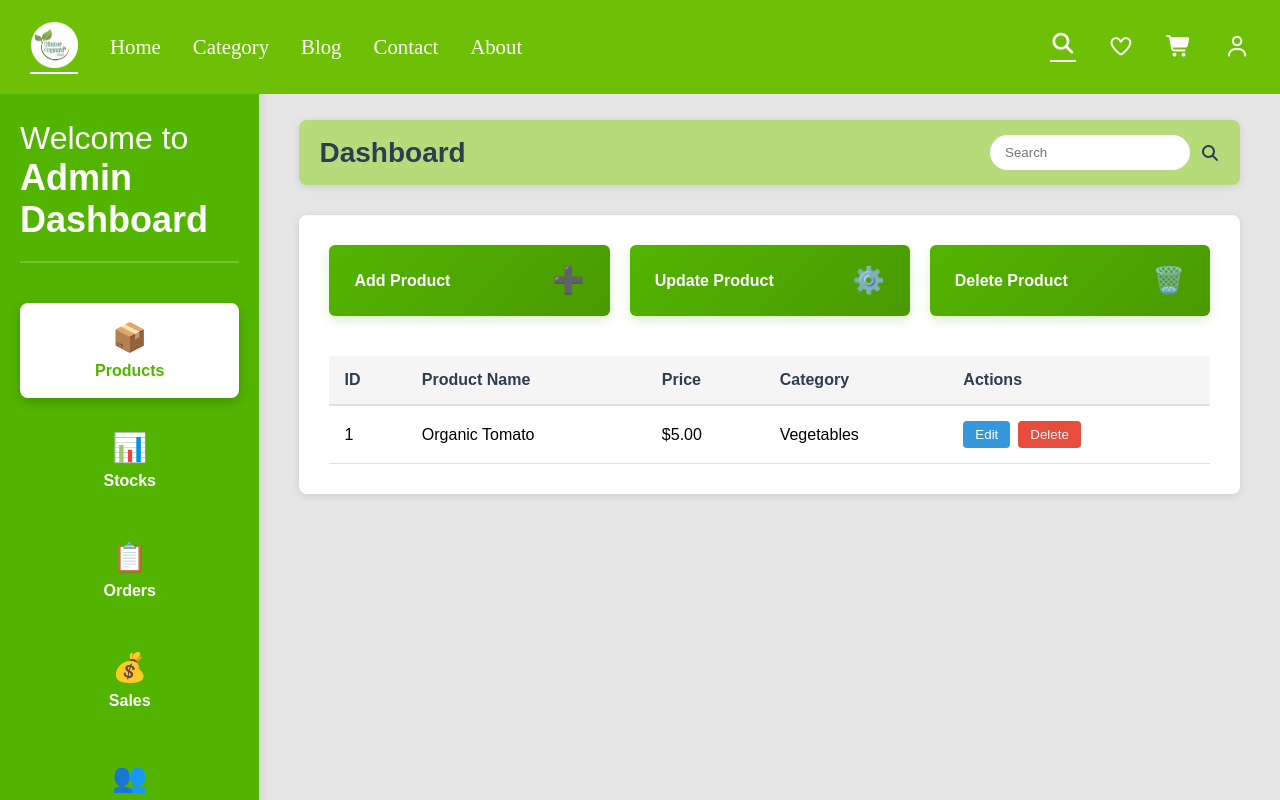
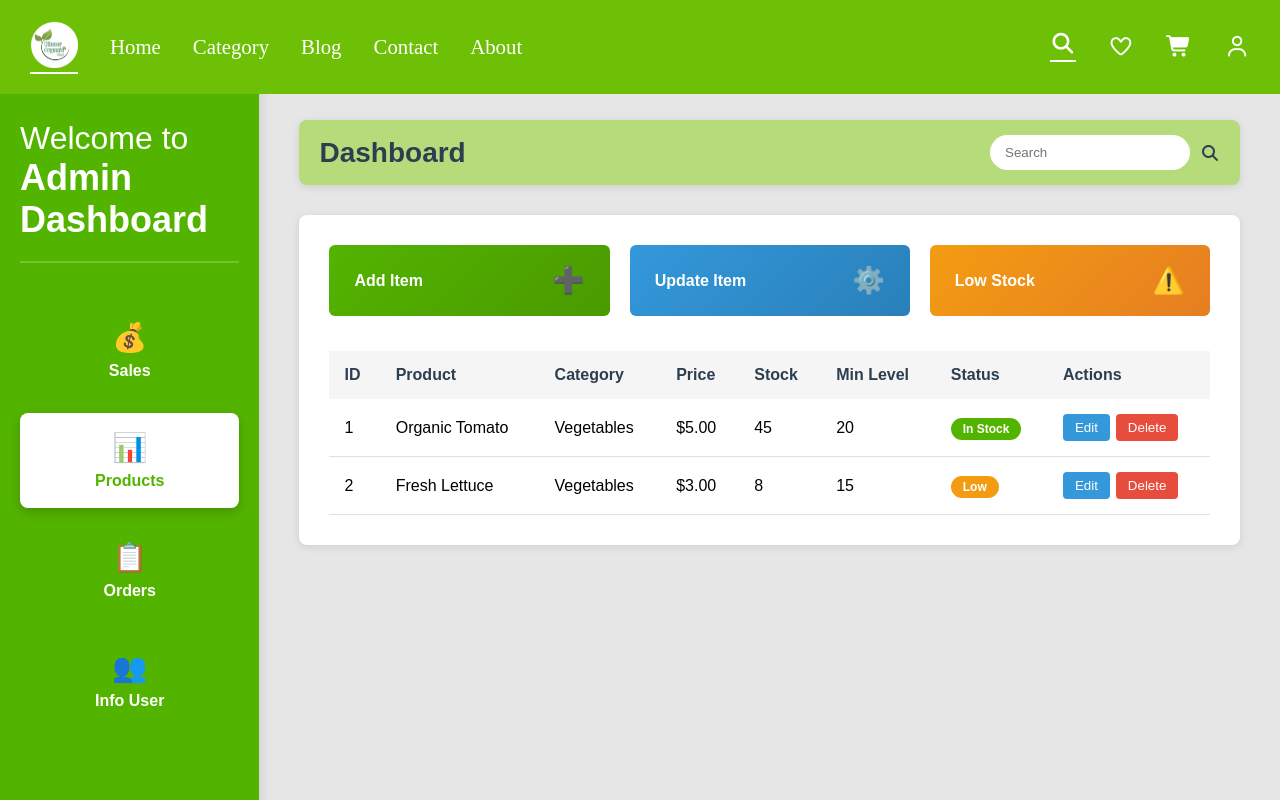
Before and after one commit to tithyarita/Khmer-organic-food-project, a Vue app in the folder khmer-food/: page /admin/products in a window 1280 px wide. Shown: the top 800 px of the page. Built offline with nearby package versions, Linux system fonts and the light colour scheme; a web font is replaced by a local one.

Commit message:
new-commit

```diff
--- a/khmer-food/src/components/Admindashbroad.vue
+++ b/khmer-food/src/components/Admindashbroad.vue
@@ -9,21 +9,20 @@
 
       <nav class="menu">
         <router-link
+          to="/admin/sales"
+          class="menu-item"
+          :class="{ active: isActive('/admin/sales') }"
+        >
+          <span class="icon">💰</span>
+          <div class="items-name">Sales</div>
+        </router-link>
+        <router-link
           to="/admin/products"
           class="menu-item"
           :class="{ active: isActive('/admin/products') }"
         >
-          <span class="icon">📦</span>
+          <span class="icon">📊</span>
           <div class="items-name">Products</div>
-        </router-link>
-
-        <router-link
-          to="/admin/stocks"
-          class="menu-item"
-          :class="{ active: isActive('/admin/stocks') }"
-        >
-          <span class="icon">📊</span>
-          <div class="items-name">Stocks</div>
         </router-link>
 
         <router-link
@@ -33,15 +32,6 @@
         >
           <span class="icon">📋</span>
           <div class="items-name">Orders</div>
-        </router-link>
-
-        <router-link
-          to="/admin/sales"
-          class="menu-item"
-          :class="{ active: isActive('/admin/sales') }"
-        >
-          <span class="icon">💰</span>
-          <div class="items-name">Sales</div>
         </router-link>
 
         <router-link
--- a/khmer-food/src/router/index.ts
+++ b/khmer-food/src/router/index.ts
@@ -57,7 +57,12 @@ const routes: RouteRecordRaw[] = [
     path: '/admin',
     component: () => import('../components/Admindashbroad.vue'),
     children: [
-      { path: '', redirect: '/admin/products' },
+      { path: '', redirect: '/admin/sales' },
+            {
+        path: 'sales',
+        name: 'AdminSales',
+        component: () => import('../views/admin/AdminSales.vue'),
+      },
       {
         path: 'products',
         name: 'AdminProducts',
@@ -72,11 +77,6 @@ const routes: RouteRecordRaw[] = [
         path: 'orders',
         name: 'AdminOrders',
         component: () => import('../views/admin/AdminOrders.vue'),
-      },
-      {
-        path: 'sales',
-        name: 'AdminSales',
-        component: () => import('../views/admin/AdminSales.vue'),
       },
       {
         path: 'users',
--- a/khmer-food/src/views/admin/AdminProducts.vue
+++ b/khmer-food/src/views/admin/AdminProducts.vue
@@ -1,38 +1,65 @@
 <template>
-  <div class="admin-products">
+  <div class="admin-inventory">
+
+    <!-- ACTIONS -->
     <div class="actions">
-      <div class="action-box">
-        <span>Add Product</span>
+      <div class="action-box add">
+        <span>Add Item</span>
         <span class="icon">➕</span>
       </div>
-      <div class="action-box">
-        <span>Update Product</span>
+      <div class="action-box update">
+        <span>Update Item</span>
         <span class="icon">⚙️</span>
       </div>
-      <div class="action-box">
-        <span>Delete Product</span>
-        <span class="icon">🗑️</span>
+      <div class="action-box alert">
+        <span>Low Stock</span>
+        <span class="icon">⚠️</span>
       </div>
     </div>
 
-    <!-- Products Table -->
-    <div class="products-table">
+    <!-- INVENTORY TABLE -->
+    <div class="table-wrapper">
       <table>
         <thead>
           <tr>
             <th>ID</th>
-            <th>Product Name</th>
+            <th>Product</th>
+            <th>Category</th>
             <th>Price</th>
-            <th>Category</th>
+            <th>Stock</th>
+            <th>Min Level</th>
+            <th>Status</th>
             <th>Actions</th>
           </tr>
         </thead>
+
         <tbody>
           <tr>
             <td>1</td>
             <td>Organic Tomato</td>
+            <td>Vegetables</td>
             <td>$5.00</td>
+            <td>45</td>
+            <td>20</td>
+            <td>
+              <span class="badge success">In Stock</span>
+            </td>
+            <td>
+              <button class="btn-edit">Edit</button>
+              <button class="btn-delete">Delete</button>
+            </td>
+          </tr>
+
+          <tr>
+            <td>2</td>
+            <td>Fresh Lettuce</td>
             <td>Vegetables</td>
+            <td>$3.00</td>
+            <td>8</td>
+            <td>15</td>
+            <td>
+              <span class="badge warning">Low</span>
+            </td>
             <td>
               <button class="btn-edit">Edit</button>
               <button class="btn-delete">Delete</button>
@@ -41,28 +68,30 @@
         </tbody>
       </table>
     </div>
+
   </div>
 </template>
 
-<script setup lang="ts"></script>
+<script setup lang="ts">
+</script>
 
 <style scoped>
-.admin-products {
+.admin-inventory {
   background: white;
+  padding: 30px;
   border-radius: 8px;
   box-shadow: 0 2px 8px rgba(0, 0, 0, 0.1);
-  padding: 30px;
 }
 
+/* ACTION BAR */
 .actions {
   display: grid;
   grid-template-columns: repeat(auto-fit, minmax(200px, 1fr));
   gap: 20px;
-  margin-bottom: 40px;
+  margin-bottom: 35px;
 }
 
 .action-box {
-  background: linear-gradient(135deg, #53b400 0%, #4a9a00 100%);
   padding: 20px 25px;
   color: white;
   font-weight: bold;
@@ -70,22 +99,32 @@
   justify-content: space-between;
   align-items: center;
   border-radius: 6px;
-  box-shadow: 0 4px 12px rgba(83, 180, 0, 0.2);
   cursor: pointer;
-  transition: all 0.3s ease;
+  transition: 0.3s ease;
 }
 
 .action-box:hover {
   transform: translateY(-2px);
-  box-shadow: 0 6px 16px rgba(83, 180, 0, 0.3);
 }
 
-.action-box .icon {
+.action-box.add {
+  background: linear-gradient(135deg, #53b400, #4a9a00);
+}
+
+.action-box.update {
+  background: linear-gradient(135deg, #3498db, #2980b9);
+}
+
+.action-box.alert {
+  background: linear-gradient(135deg, #f39c12, #e67e22);
+}
+
+.icon {
   font-size: 26px;
 }
 
-.products-table {
-  margin-top: 30px;
+/* TABLE */
+.table-wrapper {
   overflow-x: auto;
 }
 
@@ -100,7 +139,6 @@ th {
   text-align: left;
   font-weight: 600;
   color: #2c3e50;
-  border-bottom: 2px solid #e0e0e0;
 }
 
 td {
@@ -112,20 +150,15 @@ tr:hover {
   background-color: #f9f9f9;
 }
 
-.btn-edit,
-.btn-delete {
-  padding: 6px 12px;
-  margin-right: 8px;
-  border: none;
-  border-radius: 4px;
-  cursor: pointer;
-  font-weight: 500;
-  transition: all 0.3s ease;
-}
-
+/* BUTTONS */
 .btn-edit {
   background-color: #3498db;
   color: white;
+  border: none;
+  padding: 6px 12px;
+  border-radius: 4px;
+  cursor: pointer;
+  margin-right: 6px;
 }
 
 .btn-edit:hover {
@@ -135,9 +168,31 @@ tr:hover {
 .btn-delete {
   background-color: #e74c3c;
   color: white;
+  border: none;
+  padding: 6px 12px;
+  border-radius: 4px;
+  cursor: pointer;
 }
 
 .btn-delete:hover {
   background-color: #c0392b;
 }
+
+/* BADGES */
+.badge {
+  padding: 4px 12px;
+  border-radius: 20px;
+  font-size: 12px;
+  font-weight: 600;
+}
+
+.badge.success {
+  background-color: #53b400;
+  color: white;
+}
+
+.badge.warning {
+  background-color: #f39c12;
+  color: white;
+}
 </style>
--- a/khmer-food/src/views/admin/AdminUsers.vue
+++ b/khmer-food/src/views/admin/AdminUsers.vue
@@ -1,5 +1,6 @@
 <template>
   <div class="admin-users">
+    <!-- ACTIONS -->
     <div class="actions">
       <div class="action-box">
         <span>Add User</span>
@@ -15,7 +16,7 @@
       </div>
     </div>
 
-    <!-- Users Table -->
+    <!-- USERS TABLE -->
     <div class="users-table">
       <table>
         <thead>
@@ -30,57 +31,36 @@
             <th>Actions</th>
           </tr>
         </thead>
+
         <tbody>
-          <tr>
-            <td>#U001</td>
-            <td>John Doe</td>
-            <td>john@example.com</td>
-            <td>+855 12 345 678</td>
-            <td><span class="role admin">Admin</span></td>
-            <td><span class="badge badge-active">Active</span></td>
-            <td>2024-01-15</td>
+          <tr v-for="user in users" :key="user.id">
+            <td>#{{ user.id.slice(0, 5) }}</td>
+            <td>{{ user.name }}</td>
+            <td>{{ user.email }}</td>
+            <td>{{ user.phone }}</td>
+            <td>
+              <span class="role" :class="user.role">
+                {{ user.role }}
+              </span>
+            </td>
+            <td>
+              <span
+                class="badge"
+                :class="user.status === 'active' ? 'badge-active' : 'badge-inactive'"
+              >
+                {{ user.status }}
+              </span>
+            </td>
+            <td>{{ formatDate(user.createdAt) }}</td>
             <td>
               <button class="btn-view">View</button>
               <button class="btn-edit">Edit</button>
             </td>
           </tr>
-          <tr>
-            <td>#U002</td>
-            <td>Jane Smith</td>
-            <td>jane@example.com</td>
-            <td>+855 98 765 432</td>
-            <td><span class="role customer">Customer</span></td>
-            <td><span class="badge badge-active">Active</span></td>
-            <td>2024-03-20</td>
-            <td>
-              <button class="btn-view">View</button>
-              <button class="btn-edit">Edit</button>
-            </td>
-          </tr>
-          <tr>
-            <td>#U003</td>
-            <td>Robert Johnson</td>
-            <td>robert@example.com</td>
-            <td>+855 87 654 321</td>
-            <td><span class="role manager">Manager</span></td>
-            <td><span class="badge badge-active">Active</span></td>
-            <td>2024-05-10</td>
-            <td>
-              <button class="btn-view">View</button>
-              <button class="btn-edit">Edit</button>
-            </td>
-          </tr>
-          <tr>
-            <td>#U004</td>
-            <td>Emily Brown</td>
-            <td>emily@example.com</td>
-            <td>+855 76 543 210</td>
-            <td><span class="role customer">Customer</span></td>
-            <td><span class="badge badge-inactive">Inactive</span></td>
-            <td>2024-06-12</td>
-            <td>
-              <button class="btn-view">View</button>
-              <button class="btn-edit">Edit</button>
+
+          <tr v-if="users.length === 0">
+            <td colspan="8" style="text-align:center;">
+              No users found
             </td>
           </tr>
         </tbody>
@@ -89,7 +69,42 @@
   </div>
 </template>
 
-<script setup lang="ts"></script>
+<script setup lang="ts">
+import { ref, onMounted } from 'vue'
+import { collection, onSnapshot, query, orderBy } from 'firebase/firestore'
+import { db } from '@/firebase'
+
+interface User {
+  id: string
+  name: string
+  email: string
+  phone: string
+  role: 'admin' | 'manager' | 'customer'
+  status: 'active' | 'inactive'
+  createdAt?: any
+}
+
+const users = ref<User[]>([])
+
+onMounted(() => {
+  const q = query(
+    collection(db, 'users'),
+    orderBy('createdAt', 'desc')
+  )
+
+  onSnapshot(q, snapshot => {
+    users.value = snapshot.docs.map(doc => ({
+      id: doc.id,
+      ...doc.data()
+    })) as User[]
+  })
+})
+
+const formatDate = (timestamp: any) => {
+  if (!timestamp?.seconds) return '-'
+  return new Date(timestamp.seconds * 1000).toLocaleDateString()
+}
+</script>
 
 <style scoped>
 .admin-users {
@@ -107,7 +122,7 @@
 }
 
 .action-box {
-  background: linear-gradient(135deg, #9b59b6 0%, #8e44ad 100%);
+  background: linear-gradient(135deg, #9b59b6, #8e44ad);
   padding: 20px 25px;
   color: white;
   font-weight: bold;
@@ -115,22 +130,19 @@
   justify-content: space-between;
   align-items: center;
   border-radius: 6px;
-  box-shadow: 0 4px 12px rgba(155, 89, 182, 0.2);
   cursor: pointer;
-  transition: all 0.3s ease;
+  transition: 0.3s ease;
 }
 
 .action-box:hover {
   transform: translateY(-2px);
-  box-shadow: 0 6px 16px rgba(155, 89, 182, 0.3);
 }
 
-.action-box .icon {
+.icon {
   font-size: 26px;
 }
 
 .users-table {
-  margin-top: 30px;
   overflow-x: auto;
 }
 
@@ -145,7 +157,6 @@ th {
   text-align: left;
   font-weight: 600;
   color: #2c3e50;
-  border-bottom: 2px solid #e0e0e0;
 }
 
 td {
@@ -203,8 +214,6 @@ tr:hover {
   border: none;
   border-radius: 4px;
   cursor: pointer;
-  font-weight: 500;
-  transition: all 0.3s ease;
 }
 
 .btn-view {
@@ -212,16 +221,8 @@ tr:hover {
   color: white;
 }
 
-.btn-view:hover {
-  background-color: #2980b9;
-}
-
 .btn-edit {
   background-color: #9b59b6;
   color: white;
 }
-
-.btn-edit:hover {
-  background-color: #8e44ad;
-}
 </style>
```
Also changed, not shown: khmer-food/src/components/firebase.vue (deleted).
